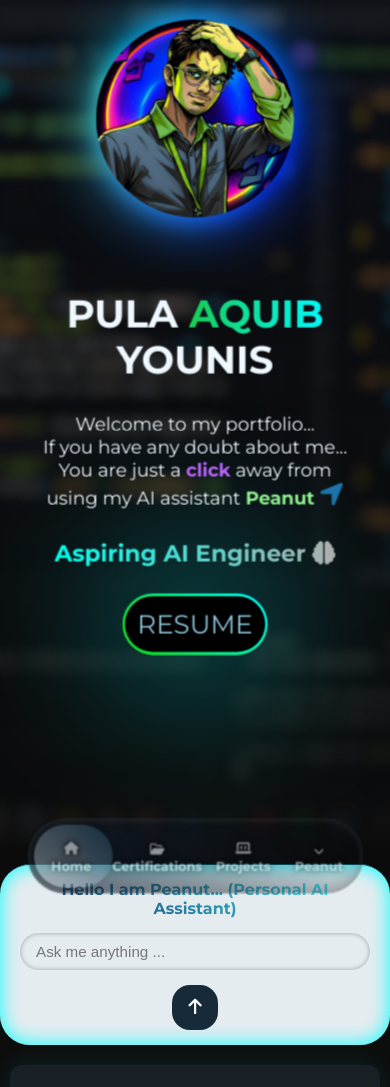
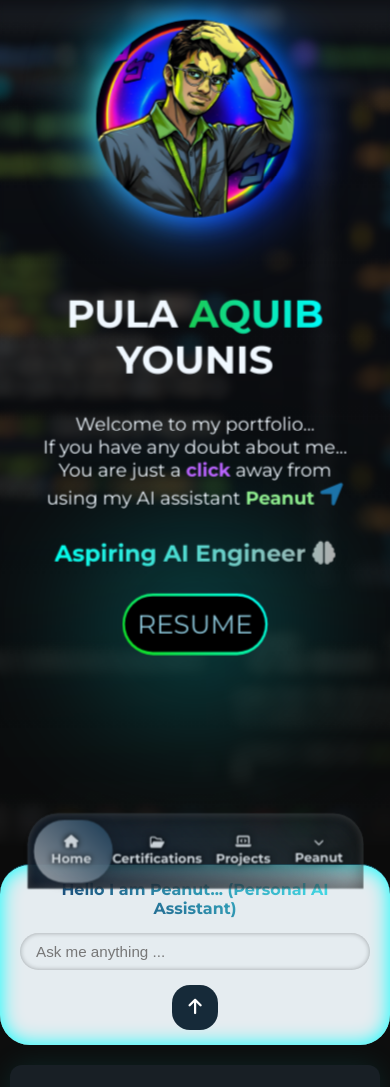
Before and after one commit to Aquibyounis/Portfolio_with_chatbot, a React (Create React App) app in the folder frontchat/: page / in a window 390 px wide. Shown: the top 1087 px of the page. Built offline with nearby package versions, Linux system fonts and the light colour scheme.

Commit message:
upated 4.1

```diff
--- a/frontchat/src/Components/Navbar/Navbar.css
+++ b/frontchat/src/Components/Navbar/Navbar.css
@@ -73,29 +73,33 @@
     width: 100svw;
     position: fixed;
     /* 1. Place it where you want it to be when fully visible */
-    bottom: 2%;
+    bottom: 0%;
     left: 0;
 
     /* 2. Push it down so only the top is peeking (Hidden State) */
-    transform: translateY(75%);
+    transform: translateY(50%);
 
     /* 3. The Liquid Physics (Bouncy Spring Effect) */
     /* This curve pulls back slightly and then snaps into place */
     transition: transform 0.6s cubic-bezier(0.68, -0.6, 0.32, 1.6);
 
     /* Optional: Fade it slightly when hidden */
-    opacity: 0.7;
-}
+    }
 
-.navbar:hover {
-    /* 4. Bring it back to its natural position (Visible State) */
-    transform: translateY(0);
-    opacity: 1;
-}
+    .navbar:hover {
+        /* 4. Bring it back to its natural position (Visible State) */
+        transform: translateY(0);
+    }
     .ul {
         background: linear-gradient(45deg, rgb(20, 33, 50), transparent);
         width: 70%;
         height: 90%;
+        border-radius: 25px;
+        border-bottom-left-radius: 0px;
+        border-bottom-right-radius: 0px;
+    }
+    .floating-indicator{
+        border-radius: 25px;
     }
     .Link {
         color: rgb(202, 210, 216);
@@ -106,4 +110,24 @@
         gap: 2px;
         width: 100px;
     }
+    .Link {
+        pointer-events: none;
+
+        /* Keep your existing styling */
+        color: rgb(202, 210, 216);
+        height: 70%;
+        display: flex;
+        align-items: center;
+        justify-content: center;
+        flex-direction: column-reverse;
+        background: transparent;
+        font-size: 0.65em;
+        text-align: center;
+        width: 100px;
+    }
+
+    /* 2. ONLY when navbar is open, allow links to be clicked */
+    .navbar:hover .Link {
+        pointer-events: auto;
+    }
 }
```
